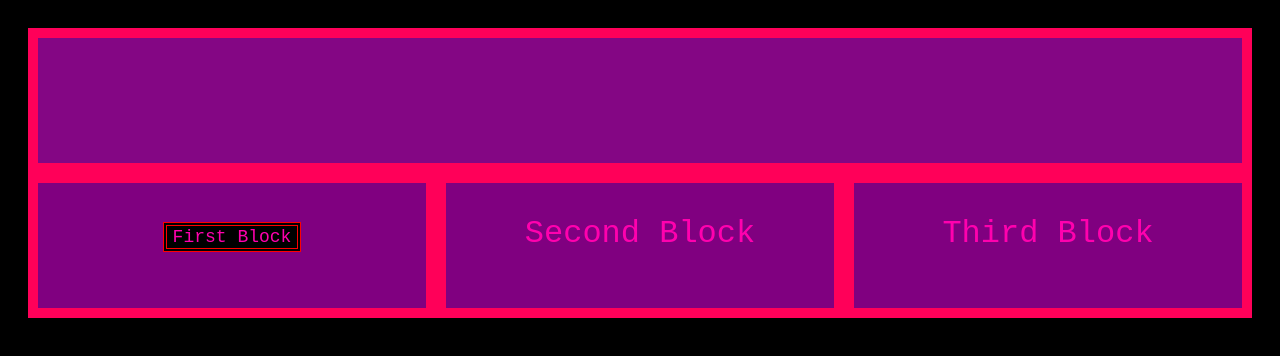
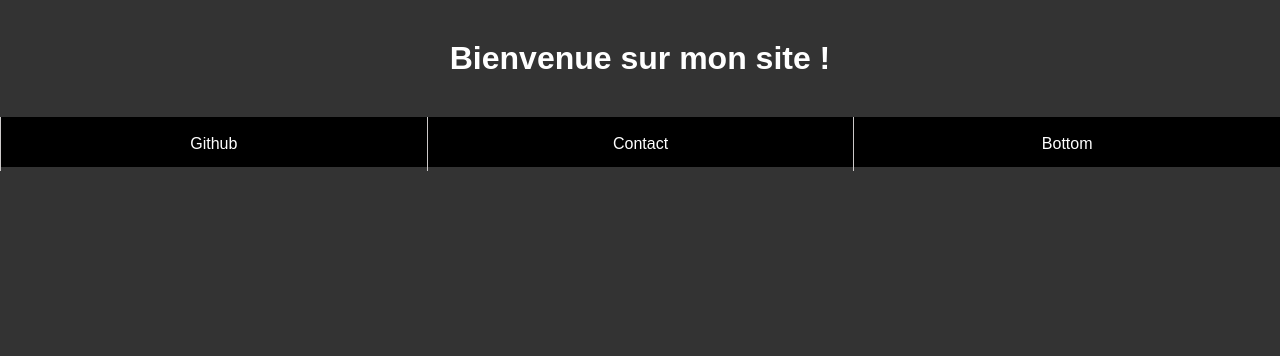
Before and after one commit to Apoll0nsLyre/projet-perso-siteweb, a plain HTML site: page index.html in a window 1280 px wide. Drawn offline with Linux system fonts and the light colour scheme.

Commit message:
change the front visual

```diff
--- a/index.html
+++ b/index.html
@@ -1,23 +1,32 @@
 <!DOCTYPE html>
 <html lang="en">
+
 <head>
     <meta charset="UTF-8">
     <meta http-equiv="X-UA-Compatible" content="IE=edge">
     <meta name="viewport" content="width=device-width, initial-scale=1.0">
     <link rel="stylesheet" href="styles.css">
+    <script src="index.js" defer></script>
     <title>WebSite</title>
 
 </head>
+
 <body>
-    <div class="flex-container">
-        <div class="ONE"></div>
+    <div class="top">
+        <h1>Bienvenue sur mon site !</h1>
+        <div id="wrap">
+            <ul class="navbar">
+                <li><a href="#"> Github</a></li>
+                <li><a href="#">Contact</a>
+                <ul class="contact">
+                    <li><a href="https://twitter.com/enzizon">Twitter</a></li>
+                    <li><a href="https://www.instagram.com/gougeenzo/?next=%2F">Instagram</a></li>
+                    <li><a href="gougeenzo@gmail.com">Mail</a></li>
+                </ul>
+                </li>
+                <li><a href="#">Bottom</a></li>
+            </ul>
         </div>
-        <div class="flex-container2">
-            <div class="one"><p><button type="button">First Block</button></p></div>
-            <div class="two"><p>Second Block</p></div>
-            <div class="three"><p>Third Block</p></div>
-        </div>
+</body>
 
-
-</body>
 </html>
--- /dev/null
+++ b/index.js
@@ -0,0 +1,6 @@
+const menu = document.querySelector('.navbar');
+const contact = document.querySelector('.contact');
+
+contact.addEventListener('click', () => {
+    menu.classList.toggle('navbar');
+});
--- a/styles.css
+++ b/styles.css
@@ -1,69 +1,80 @@
-body {
-    background-color:black;
-    border: 20px solid black;
+body{
+    margin: 0;
+    padding: 0;
+    font-family: Arial, Helvetica, sans-serif;
+    list-style: none;
+    background-color: #333;
 }
-
-.flex-container {
+h1{
+    font-size: 2em;
+    color: #fff;
+    text-align: center;
+    margin: 20px;
+    padding: 20px;
+}
+.navbar {
     display: flex;
+    position: absolute;
+    padding: 0;
+    margin:0;
+    height: 50px;
+    width: 100%;
 }
-
-.flex-container div {
-    background:rgb(132, 6, 132);
-    border: 10px solid rgb(255, 0, 89);
-    height: 125px;
-    width: 250px;
-    margin: 0%;
-    flex: 1 1 auto;
+#wrap{
+    width: 100%;
+    height: 50px;
+    margin: 0;
+    z-index: 99;
+    position: relative;
+    background-color: #333;
 }
-
-.flex-container .ONE {
-    flex-shrink: 0;
+.navbar li{
+    width: 100%;
+    height: auto;
+    float: left;
+    text-align: center;
+    list-style:none;
+    padding: 0;
+    margin: 0;
+    background-color: black;
+    flex-direction: row;
 }
-
-.flex-container2 {
-    display: flex;
+.navbar a {
+    padding: 18px 0;
+    border-left: 1px solid #ccc9c9;
+    text-decoration: none;
+    color: white;
+    display: block;
+  }
+.navbar li:hover, a:hover {
+    background-color: #444444;
 }
-
-.flex-container2 div {
-    background:purple;
-    border: 10px solid rgb(255, 0, 89);
-    height: 125px;
-    width: 250px;
-    margin: 0%;
-    flex: 1 1 auto;
+.navbar li ul {
+    display: none;
+    height: auto;
+    margin: 0;
+    padding: 0;
+    left: 100%;
+    color: #333;
+    animation: slideIn 0.5s;
 }
-
-.flex-container2 .two {
-    flex-shrink: 0;
+.navbar li:hover ul {
+    display: block;
+    color: white;
 }
-p{
-    font-family: 'Courier New', Courier, monospace;
-    text-align: center;
-    font-size: xx-large;
-    color: rgb(255, 0, 174);
-}
-
-button {
-    border: 4px double red ;
-    display: inline-block;
-    font-family: 'Courier New', Courier, monospace;
-    text-align: center;
-    font-size: large;
-    color: rgb(255, 0, 174);
-    background-color: black;
-}
-
-button:hover {
-    border: 4px double red ;
-    display: inline-block;
-    font-family: 'Courier New', Courier, monospace;
-    text-align: center;
-    font-size: xx-large;
-    color: rgb(255, 0, 174);
-    -webkit-transition: all 0.5s;
-    -moz-transition: all 0.5s;
-    -o-transition: all 0.5s;
-    transition: all 0.5s;
-    cursor: pointer;
-    margin: 5px;
-}
+@keyframes slideIn {
+    0% {
+      transform: translateX(100%);
+    }
+    100% {
+      transform: translateX(0);
+    }
+  }
+  @keyframes slideOut {
+    0% {
+      transform: translateX(0);
+    }
+    100% {
+      transform: translateX(100%);
+    }
+  }
```
